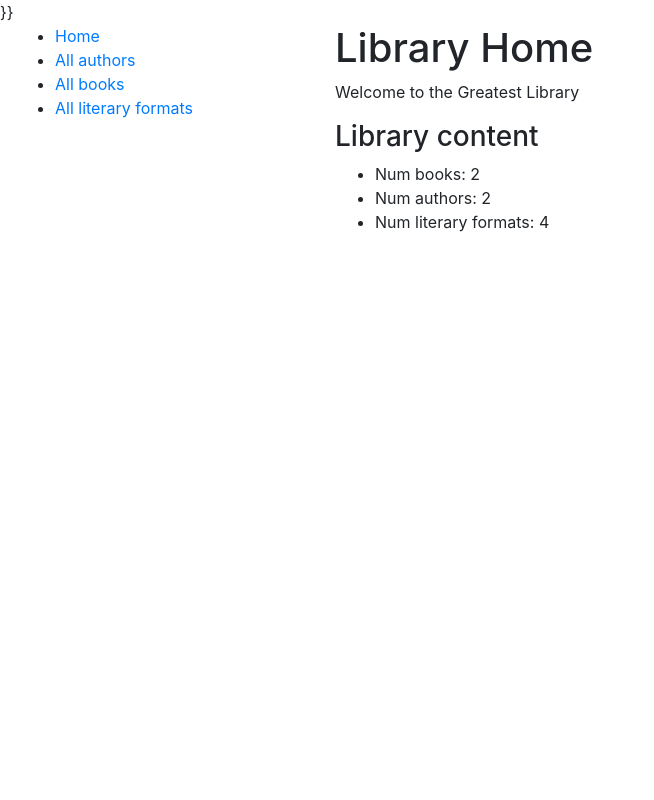
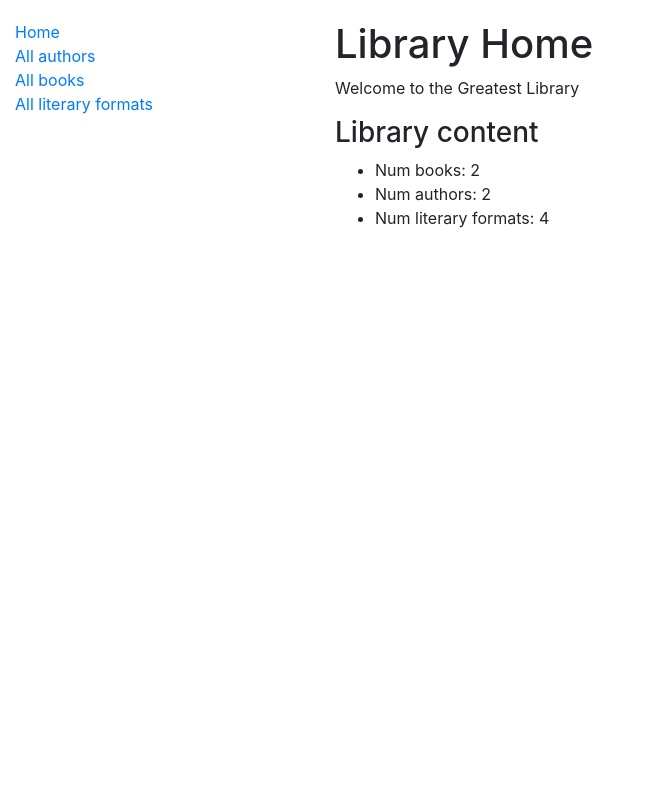
Before and after one commit to GavrilenkoVladimir/Django-lessons, a Django app: page /catalog/ in a window 1280 px wide. Shown: the whole page, without its empty margins (0-654 px from the left). Run offline with Django 5.2, Linux system fonts and the light colour scheme; data comes from the database, SQL or seed files in the repository.

Commit message:
Added css style

```diff
--- a/library/settings.py
+++ b/library/settings.py
@@ -117,6 +117,10 @@ USE_TZ = True
 
 STATIC_URL = "static/"
 
+STATICFILES_DIRS = [
+    BASE_DIR / "static",
+]
+
 # Default primary key field type
 # https://docs.djangoproject.com/en/5.2/ref/settings/#default-auto-field
 
--- /dev/null
+++ b/static/css/styles.css
@@ -0,0 +1,8 @@
+body {
+    margin-top: 20px;
+}
+
+.sidebar-nav {
+    padding: 0;
+    list-style: none;
+}
--- a/templates/base.html
+++ b/templates/base.html
@@ -3,31 +3,20 @@
 <head>
     {% block title %}
         <title>Library</title>
-    {% endblock %} }}
+    {% endblock %}
     <meta charset="utf-8">
     <meta name="viewport" content="width=device-width, initial-scale=1">
     <link rel="stylesheet" href="https://cdn.jsdelivr.net/npm/bootstrap@4.6.2/dist/css/bootstrap.min.css"
           integrity="sha384-xOolHFLEh07PJGoPkLv1IbcEPTNtaed2xpHsD9ESMhqIYd0nLMwNLD69Npy4HI+N" crossorigin="anonymous">
+    {% load static %}
+    <link rel="stylesheet" href="{% static 'css/styles.css' %}">
 </head>
 <body>
 <div class="container-fluid">
     <div class="row">
         <div class="col-sm-3">
             {% block sidebar %}
-                <ul>
-                    <li>
-                        <a href="{% url 'catalog:index' %}">Home</a>
-                    </li>
-                    <li>
-                        <a href="#">All authors</a>
-                    </li>
-                    <li>
-                        <a href="#">All books</a>
-                    </li>
-                    <li>
-                        <a href="#">All literary formats</a>
-                    </li>
-                </ul>
+                {% include "includes/sidebar.html" %}
             {% endblock %}
         </div>
         <div class="col-sm-9">
--- a/templates/includes/sidebar.html
+++ b/templates/includes/sidebar.html
@@ -0,0 +1,14 @@
+<ul class="sidebar-nav">
+    <li>
+        <a href="{% url 'catalog:index' %}">Home</a>
+    </li>
+    <li>
+        <a href="#">All authors</a>
+    </li>
+    <li>
+        <a href="#">All books</a>
+    </li>
+    <li>
+        <a href="#">All literary formats</a>
+    </li>
+</ul>
```
